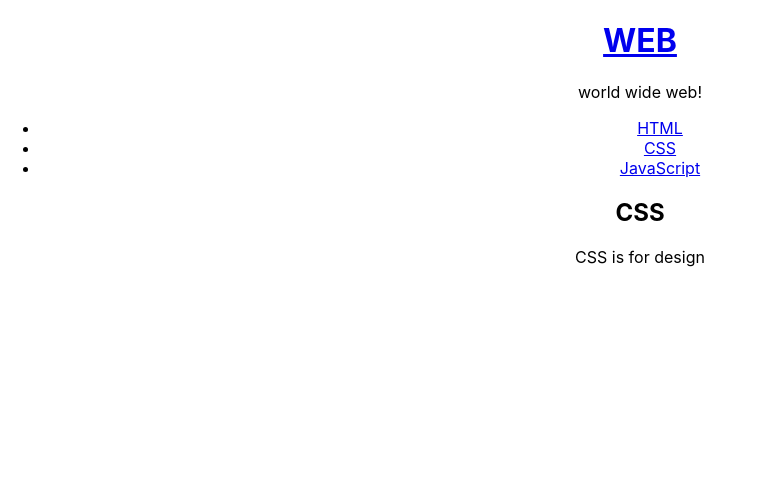
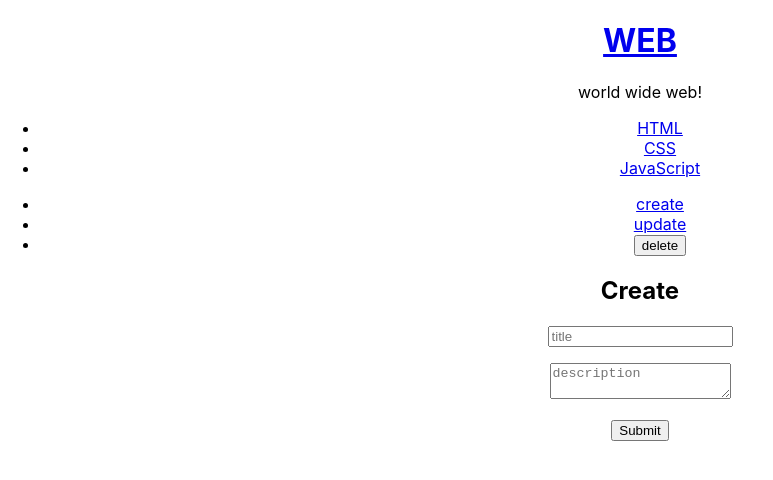
Before and after one commit to Balloon208/React-Study, a React (Create React App) app in the folder reacts/: page / in a window 1280 px wide. Shown: the top 480 px of the page, without its empty margins (0-773 px from the left). Built offline with nearby package versions, Linux system fonts and the light colour scheme.

Commit message:
시간 없다

```diff
--- a/reacts/src/App.js
+++ b/reacts/src/App.js
@@ -1,15 +1,16 @@
-import logo from './logo.svg';
 import React, {Component} from 'react';
 import TOC from "./components/TOC";
 import Subject from './components/Subject';
-import Content from './components/Content';
+import ReadContent from './components/ReadContent';
+import CreateContent from './components/CreateContent';
+import Control from './components/Control';
 import './App.css';
 
 class App extends Component{
   constructor(props){
     super(props);
     this.state = {
-      mode:'read',
+      mode:'create',
       selected_content_id:2,
       subject:{title:"WEB", sub:"world wide web!"},
       welcome:{title:'Welcome', desc:"Hello React!"},
@@ -21,10 +22,11 @@
     }
   }
   render(){
-    let _title, _desc;
+    let _title, _desc, _article;
     if(this.state.mode === 'welcome'){
       _title = this.state.welcome.title;
       _desc = this.state.welcome.desc;
+      _article = <ReadContent title={_title} desc={_desc}></ReadContent>
     }
     else if(this.state.mode === 'read'){
       let i=0;
@@ -38,8 +40,13 @@
         }
         i++;
       }
+      _article = <ReadContent title={_title} desc={_desc}></ReadContent>
+    }
+    else if(this.state.mode === 'create'){
+      _article = <CreateContent></CreateContent>
+    }
 
-    }
+
     return(
       <div className="App">
         <Subject
@@ -58,7 +65,12 @@
         }.bind(this)}
         data={this.state.contents}>
         </TOC>
-        <Content title={_title} desc={_desc}></Content>
+        <Control onChangeMode={function(_mode){
+          this.setState({
+            mode:_mode
+          });
+        }.bind(this)}></Control>
+        {_article}
       </div>
     );
   }
--- /dev/null
+++ b/reacts/src/components/Control.js
@@ -0,0 +1,24 @@
+import React, {Component} from 'react';
+
+class Control extends Component{
+    render(){
+      return(
+        <ul>
+          <li><a href="/create" onClick={function(e){
+            e.preventDefault();
+            this.props.onChangeMode('create');
+          }.bind(this)}>create</a></li>
+          <li><a href="/update" onClick={function(e){
+            e.preventDefault();
+            this.props.onChangeMode('update');
+          }.bind(this)}>update</a></li>
+          <li><input onClick={function(e){
+            e.preventDefault();
+            this.props.onChangeMode('delete');
+          }.bind(this)} type="button" value="delete"></input></li>
+        </ul>
+      );
+    }
+  }
+
+export default Control;
--- /dev/null
+++ b/reacts/src/components/CreateContent.js
@@ -0,0 +1,27 @@
+import React, {Component} from 'react';
+
+class CreateContent extends Component{
+    render(){
+      return(
+        <article>
+            <h2>Create</h2>
+            <form action="/create_process" method="post"
+              onSubmit={function(e){
+                e.preventDefault();
+                alert("submit");
+              }.bind(this)}
+            >
+              <p><input type="text" name="title" placeholder="title"></input></p>
+              <p>
+                <textarea name="desc" placeholder="description"></textarea>
+              </p>
+              <p>
+                <input type="submit"></input>
+              </p>
+            </form>
+        </article>
+      );
+    }
+  }
+
+export default CreateContent;
--- a/reacts/src/components/Content.js
+++ b/reacts/src/components/ReadContent.js
@@ -1,6 +1,6 @@
 import React, {Component} from 'react';
 
-class Content extends Component{
+class ReadContent extends Component{
     render(){
       return(
         <article>
@@ -11,4 +11,4 @@
     }
   }
 
-export default Content;
+export default ReadContent;
```
